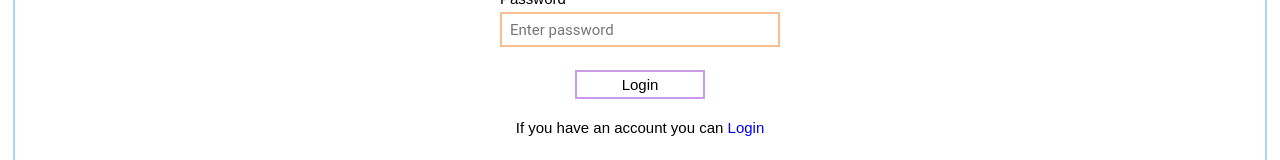
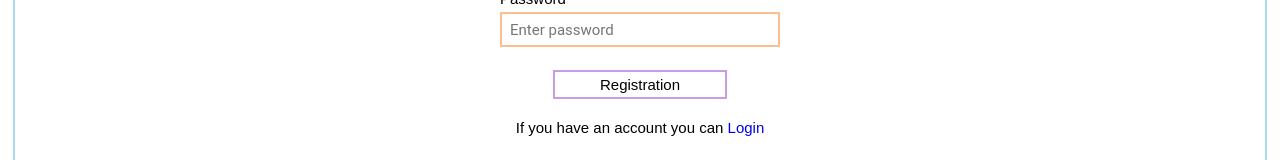
Before and after one commit to Vitaliy-Mazurenko/courses-app, a React (Create React App) app: page /registration in a window 1280 px wide. Shown: the part 469-629 px from the top of the page. Built offline with nearby package versions, Linux system fonts and the light colour scheme.

Commit message:
completed task 2

```diff
--- a/src/components/Registration/Registration.jsx
+++ b/src/components/Registration/Registration.jsx
@@ -3,7 +3,7 @@ import React, { useState } from 'react';
 import { Link, useNavigate } from 'react-router-dom';
 import Button from '../../common/Button/Button';
 import Input from '../../common/Input/Input';
-import { BUTTON_LOGIN } from '../../constants';
+import { BUTTON_REG } from '../../constants';
 
 export default function Registration() {
 	const [name, setName] = useState('');
@@ -71,7 +71,7 @@ export default function Registration() {
 							onChange={(e) => setPassword(e.target.value)}
 						/>
 						<span className='login-err'>{error}</span>
-						<Button text={BUTTON_LOGIN} />
+						<Button text={BUTTON_REG} />
 					</form>
 					<div className='account'>
 						If you have an account you can <Link to='/login'>Login</Link>
--- a/src/constants.js
+++ b/src/constants.js
@@ -71,3 +71,5 @@ export const BTN_ADD_AUTHOR = 'Add author';
 export const BTN_DEL_AUTHOR = 'Delete author';
 
 export const BUTTON_LOGIN = 'Login';
+
+export const BUTTON_REG = 'Registration';
```
